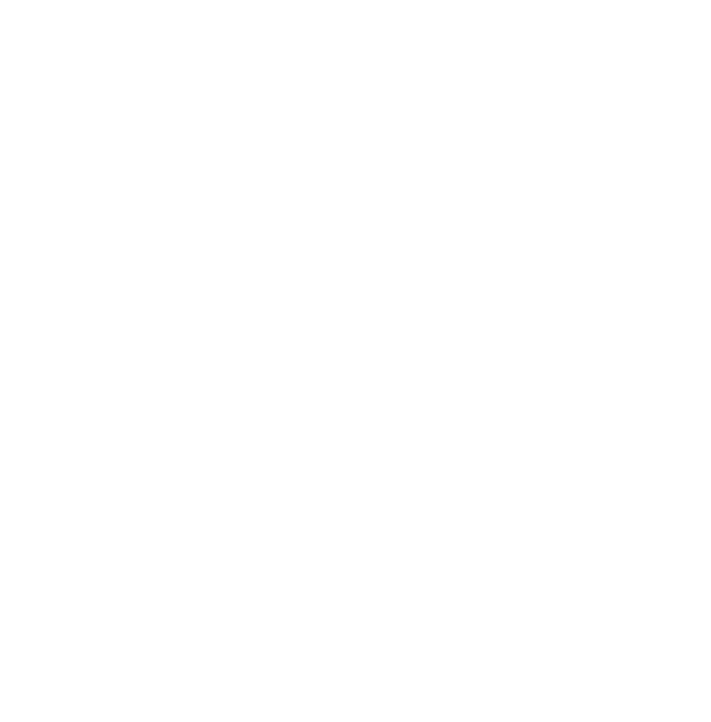
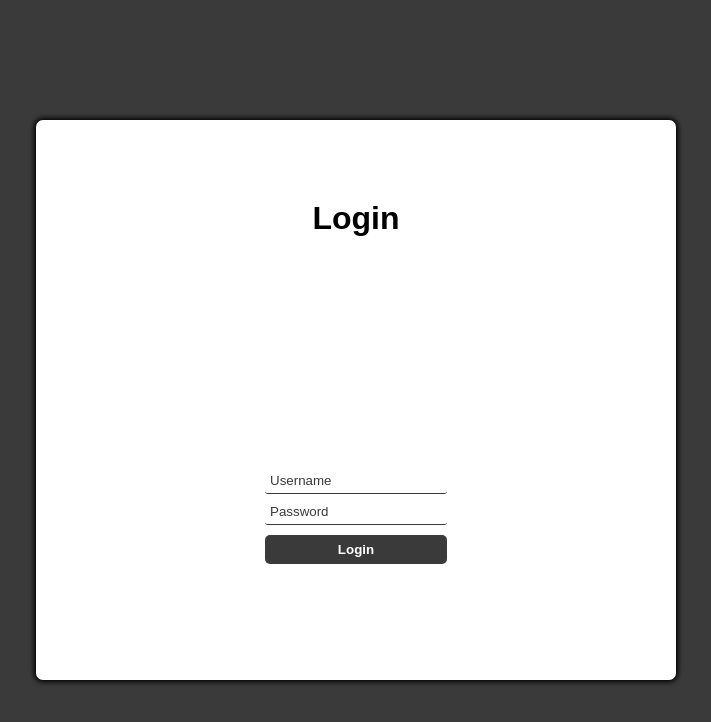
Before and after one commit to Zebbeh/VirtualWhiteBoard, a website: page public/login/index.html in a window 1280 px wide. Shown: the whole page, without its empty margins (284-995 px from the left). Drawn offline with Linux system fonts and the light colour scheme.

Commit message:
dummy login frontend made

```diff
--- a/public/login/index.html
+++ b/public/login/index.html
@@ -0,0 +1,25 @@
+<!DOCTYPE html>
+<html lang="en">
+<head>
+    <meta charset="UTF-8">
+    <meta name="viewport" content="width=device-width, initial-scale=1.0">
+    <title>White Board login</title>
+    <link rel="stylesheet" href="login-page.css">
+    <script defer src="login-page.js"></script>
+</head>
+<body>
+    <main id="main-holder">
+        <h1 id="login-header">Login</h1>
+
+        <div id="login-error-msg-holder">
+            <p id="login-error-msg">Invalid username <span id="error-msg-second-line">and/or password</span></p>
+        </div>
+
+        <form id="login-form">
+            <input type="text" name="username" id="username-field" class="login-form-field" placeholder="Username">
+            <input type="password" name="password" id="password-field" class="login-form-field" placeholder="Password">
+            <input type="submit" value="Login" id="login-form-submit">
+        </form>
+    </main>
+</body>
+</html>
--- /dev/null
+++ b/public/login/login-page.css
@@ -0,0 +1,81 @@
+html {
+    height: 100%;
+  }
+
+  body {
+    height: 100%;
+    margin: 0;
+    font-family: Arial, Helvetica, sans-serif;
+    display: grid;
+    justify-items: center;
+    align-items: center;
+    background-color: #3a3a3a;
+  }
+
+  #main-holder {
+    width: 50%;
+    height: 70%;
+    display: grid;
+    justify-items: center;
+    align-items: center;
+    background-color: white;
+    border-radius: 7px;
+    box-shadow: 0px 0px 5px 2px black;
+  }
+
+  #login-error-msg-holder {
+    width: 100%;
+    height: 100%;
+    display: grid;
+    justify-items: center;
+    align-items: center;
+  }
+
+  #login-error-msg {
+    width: 23%;
+    text-align: center;
+    margin: 0;
+    padding: 5px;
+    font-size: 12px;
+    font-weight: bold;
+    color: #8a0000;
+    border: 1px solid #8a0000;
+    background-color: #e58f8f;
+    opacity: 0;
+  }
+
+  #error-msg-second-line {
+    display: block;
+  }
+
+  #login-form {
+    align-self: flex-start;
+    display: grid;
+    justify-items: center;
+    align-items: center;
+  }
+
+  .login-form-field::placeholder {
+    color: #3a3a3a;
+  }
+
+  .login-form-field {
+    border: none;
+    border-bottom: 1px solid #3a3a3a;
+    margin-bottom: 10px;
+    border-radius: 3px;
+    outline: none;
+    padding: 0px 0px 5px 5px;
+  }
+
+  #login-form-submit {
+    width: 100%;
+    padding: 7px;
+    border: none;
+    border-radius: 5px;
+    color: white;
+    font-weight: bold;
+    background-color: #3a3a3a;
+    cursor: pointer;
+    outline: none;
+  }
--- /dev/null
+++ b/public/login/login-page.js
@@ -0,0 +1,16 @@
+const loginForm = document.getElementById("login-form");
+const loginButton = document.getElementById("login-form-submit");
+const loginErrorMsg = document.getElementById("login-error-msg");
+
+loginButton.addEventListener("click", (e) => {
+    e.preventDefault();
+    const username = loginForm.username.value;
+    const password = loginForm.password.value;
+
+    if (username === "user" && password === "web_dev") {
+        alert("You have successfully logged in.");
+        location.reload();
+    } else {
+        loginErrorMsg.style.opacity = 1;
+    }
+})
```
Also changed, not shown: public/index.html (+1 -1 lines).
